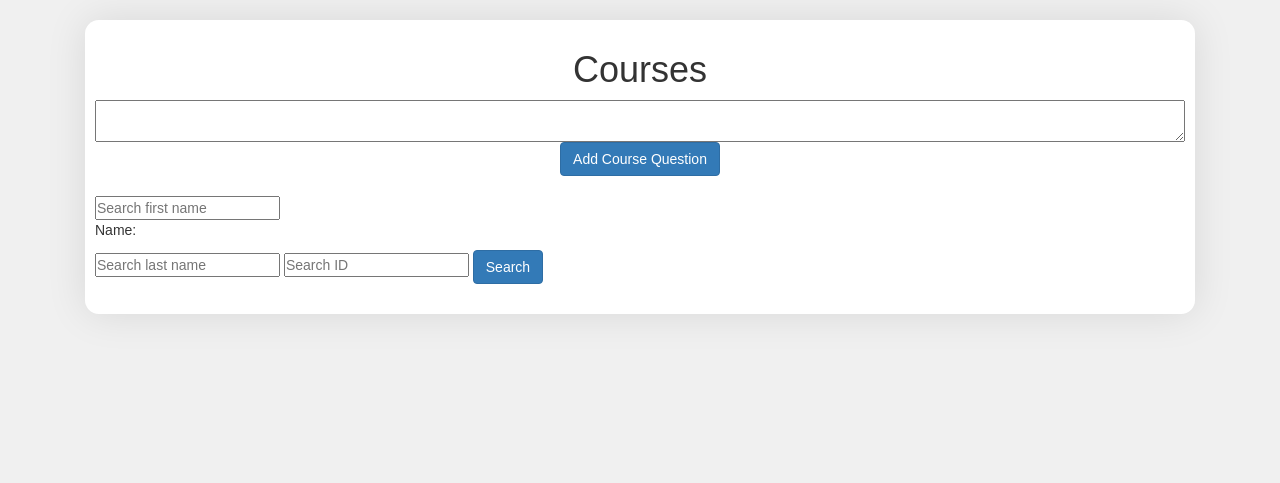
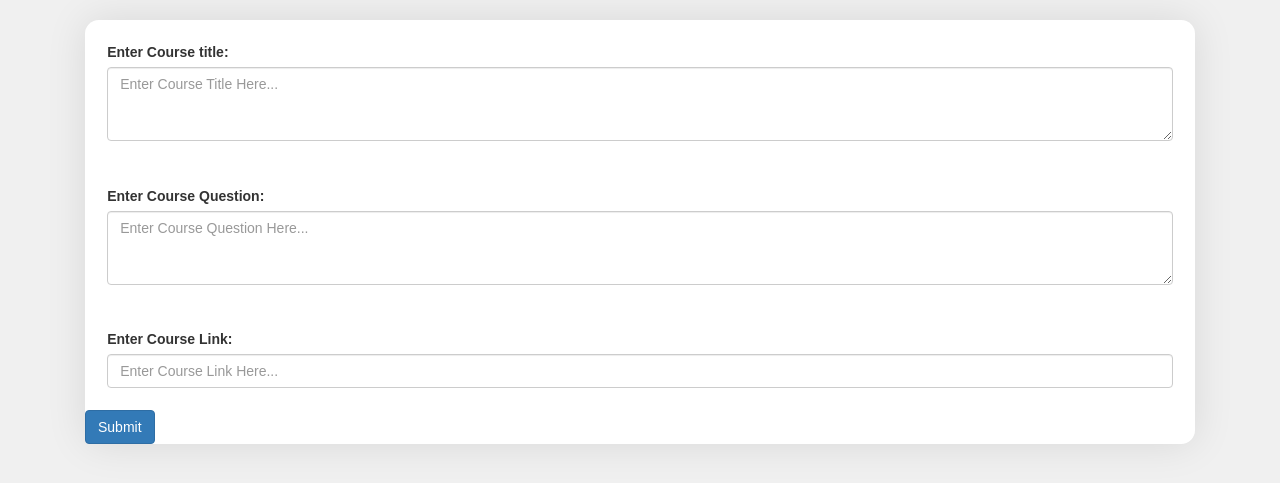
Before and after one commit to 2ashy4u/CSE120Project, a Flask app: page /AddCourses in a window 1280 px wide. Shown: the part 62-545 px from the top of the page. Run offline with Flask 2, Linux system fonts and the light colour scheme; a user stored in the database is signed in; data comes from the database, SQL or seed files in the repository; data that the repository does not hold is empty; some libraries are stand-ins or nearby versions.

Commit message:
update new code from main

```diff
--- a/website/__init__.py
+++ b/website/__init__.py
@@ -36,9 +36,8 @@ def create_app():
 
     # below requires existing database called 'userdb' / Connects to local Database using sqlalchemy
     app.config[
+        'SQLALCHEMY_DATABASE_URI'] = f'mysql://root:@127.0.0.1:3306/{DB_NAME}'
 # initializes database with app
-        'SQLALCHEMY_DATABASE_URI'] = f'mysql://root:@127.0.0.1:3306/{DB_NAME}'
-
     db.init_app(app)
 # more improrts from different files
     from .views import views
--- a/website/auth.py
+++ b/website/auth.py
@@ -1,5 +1,3 @@
-from crypt import methods
-from operator import methodcaller
 from flask import Blueprint, render_template, request, flash, redirect, url_for
 from .models import User, Course
 from . import db
@@ -15,7 +13,6 @@ auth = Blueprint('auth', __name__)
 
 @auth.route('/Welcome')
 def land():
-    print("Welcome")
     return render_template("landingPage.html")
 
 
@@ -28,16 +25,17 @@ def login():
         user = User.query.filter_by(email=email).first()
         if user:
             if user.password == password:
-                flash('Logged in successfully', category='success')
                 login_user(user, remember=True)
                 if user.isManager == 'N':
                     return redirect(url_for('auth.home'))
                 else:
                     return redirect(url_for('auth.manager'))
             else:
-                flash('Wrong password', category='error')
+                flash('Wrong password!', category='error')
+                return render_template('login.html')
         else:
-            flash('Wrong email', category='error')
+            flash('Wrong email!', category='error')
+            return render_template('login.html')
     return render_template("login.html", user=current_user)
 
 
@@ -51,14 +49,14 @@ def logout():
 @auth.route('/Home')
 @login_required
 def home():
-    return render_template("managerHome.html", user=current_user)
+    return render_template("home.html", user=current_user)
 
 
 @auth.route('/Manager')
 @login_required
 # @roles_required("Manager")
 def manager():
-    return render_template("managerView.html", user=current_user)
+    return render_template("manager.html", user=current_user)
 
 
 @auth.route('/CoursesOverview')
@@ -66,25 +64,22 @@ def manager():
 def coursesOverview():
     return render_template("coursesOverview.html", user=current_user)
 
+
 @auth.route('/AddCourses', methods=['GET', 'POST'])
 @login_required
 def addCourse():
     if request.method == 'POST':
-        course = request.form.get('course')
-
-        if len(course) < 1:
-            flash('question too short!', category='error')
+        courseQues = request.form.get('courseQues')
+        courseLink = request.form.get('courseLink')
+        courseTitle = request.form.get('courseTitle')
+        if len(courseTitle) < 1:
+            flash("Course Title was not entered!", category='error')
+        elif len(courseQues) < 1:
+            flash("Course Question was not entered!", category='error')
         else:
-            new_course = Course(courseQues=course,
-                                courseTime=now, user_id=current_user.id)
+            new_course = Course(courseQues=courseQues, courseTime=now,
+                                user_id=current_user.id, courseLink=courseLink, courseTitle=courseTitle)
             db.session.add(new_course)
             db.session.commit()
-            flash('Question added.', category='success')
-
-    # ******************* search bar *******************
-        searchFirstname = request.form.get('searchFirstname')
-        # print(search)
-        print(searchFirstname)
-
-
+            flash("Course was added successfully!", category="success")
     return render_template("addCourse.html", user=current_user)
--- a/website/static/css/main.css
+++ b/website/static/css/main.css
@@ -7,14 +7,15 @@
 }
 /* Log in css */
 .container-login{
-    width: 1250x;
+    width: auto;
     height: auto;
-    margin: 0 auto;
+    margin: auto;
     padding: 3em;
     box-shadow: 0 0 40px rgba(0, 0, 0, 0.2);
     border-radius: 1em;
     background: white;
     animation: fadeIn 2s forwards;
+    animation-delay: 1s;
     opacity: 0;
 }
 @keyframes fadeIn {
@@ -40,11 +41,10 @@
   opacity: 0;
 }
 
-/* Add Courses Box CSS */
-.addCourseBox{
+/* Add Courses CSS */
+.addCourses{
   width: auto;
   height:auto;
-  padding: 10px;
   box-shadow: 0 0 40px rgba(0, 0, 0, 0.1);
   border-radius:1em;
   background: white;
@@ -52,6 +52,15 @@
   opacity: 0;
 }
 
+.addCourseTitle{
+  padding: 2%;
+}
+.addCourseQuestion{
+  padding: 2%;
+}
+.addCourseLink{
+  padding: 2%;
+}
 .piechartDiv{
   width: 100%;
   height:auto;
@@ -120,6 +129,7 @@ width: 40em;
 }
 
 /*Plan section*/
+
 .table{
   width: 90%;
   margin: 1em auto;
@@ -242,3 +252,12 @@ body {
   animation: fadeIn 2s forwards;
   opacity: 0;
 }
+.navbar-brand{
+  margin-right: 50%;
+}
+.titleLog{
+  padding: 10%;
+  text-align: center;
+  animation: fadeIn 2s forwards;
+  opacity: 0;
+}
--- a/website/static/js/script.js
+++ /dev/null
@@ -1,20 +0,0 @@
-// This is where you make custom javascript
-// Button to delete questions
-$(function () {
-    $("#btnAdd").bind("click", function () {
-        var div = $("<tr />");
-        div.html(GetDynamicTextBox(""));
-        $("#TextBoxContainer").append(div);
-    });
-    $("body").on("click", ".remove", function () {
-        $(this).closest("tr").remove();
-    });
-});
-// Add Text boxes for create Course Page
-function GetDynamicTextBox(value) {
-    return '<td><input name = "DynamicTextBox" type="text" value = "' + value + '" class="form-control" /></td>' +
-        '<td><input name = "DynamicTextBox" type="text" value = "' + value + '" class="form-control" /></td>' +
-        '<td><input name = "DynamicTextBox" type="text" value = "' + value + '" class="form-control" /></td>' +
-        '<td><input name = "DynamicTextBox" type="text" value = "' + value + '" class="form-control" /></td>' +
-        '<td><button type="button" class="btn btn-danger remove"><i class="glyphicon glyphicon-remove-sign"></i></button></td>'
-}
--- a/website/templates/addCourse.html
+++ b/website/templates/addCourse.html
@@ -2,7 +2,12 @@
 navbar%}
 <nav class="navbar navbar-expand-lg navbar-dark bg-dark">
   <a class="navbar-brand" href="/Home">
-    <img src="https://upload.wikimedia.org/wikipedia/commons/f/fa/Western_Digital_brand_mark.svg" width="50" height="25" class="d-inline-block align-top">
+    <img
+      src="https://upload.wikimedia.org/wikipedia/commons/f/fa/Western_Digital_brand_mark.svg"
+      width="50"
+      height="25"
+      class="d-inline-block align-top"
+    />
     Western Digital
   </a>
   <button
@@ -23,9 +28,7 @@ navbar%}
       <a class="nav-iten nav-link" id="home" href="/Home">Home</a>
       <a class="nav-iten nav-link" id="quiz" href="/CoursesOverview">Courses</a>
       {% if user.isManager == 'Y' %}
-      <a class="nav-iten nav-link" id="add_quiz" href="/AddCourses"
-        >Add Courses</a
-      >
+      <a class="nav-iten nav-link" id="add_quiz" href="/AddCourses">Add Courses</a>
       {% endif %}
       <a class="nav-item nav-link" id="logout" href="/logout">Logout</a>
       {% else %}
@@ -35,32 +38,74 @@ navbar%}
   </div>
 </nav>
 {%endblock%} {% block content %}
+<body>
+   {% with message = get_flashed_messages(category_filter=["error"]) %}
+    {%if message %}
+     {% for message in get_flashed_messages() %}
+      <div class="alert alert-danger" role="alert">
+        {{ message }}
+        <button
+          type="button"
+          class="close"
+          data-dismiss="alert"
+          aria-label="Close"
+        >
+          <span aria-hidden="true">&times;</span>
+        </button>
+      </div>
+      {% endfor %} {% endif%} {% endwith %}
+       {% with message = get_flashed_messages(category_filter=["success"]) %}
+    {%if message %}
+     {% for message in get_flashed_messages() %}
+      <div class="alert alert-success" role="alert">
+        {{ message }}
+        <button
+          type="button"
+          class="close"
+          data-dismiss="alert"
+          aria-label="Close"
+        >
+          <span aria-hidden="true">&times;</span>
+        </button>
+      </div>
+      {% endfor %} {% endif%} {% endwith %}
+<div class="addCourses">
+  <div class="addCourseTitle">
+  <form action="#" method="POST">
+    <label for="addCourseTitle">Enter Course title:</label>
+    <textarea
+      type="text"
+      class="form-control"
+      name="courseTitle"
+      id="courseTitle"
+      aria-describedby="courseTitle"
+      rows="3"
+      placeholder="Enter Course Title Here..."></textarea>
+  </div>
 
-  <body>
-    <div class="addCourseBox">
-      <form method="POST">
-        <h1 align="center">Courses</h1>
-        <u1 class="list-group list-group-flush" id="course">
-          {%for course in user.courses %}
-          <li class = "list-group-item"><a href="#">{{ course.courseQues }}</a><button>delete</button></li>
-          {% endfor %}
-        <textarea name = "course" id = "course" class = "for-control"></textarea>
-        <div align="center">
-          <button type = "submit" class = "btn btn-primary">Add Course Question</button>
-        </div>
-        <br>
-        <div>
-          <form method = "POST">
-            <input type="text" name = "searchFirstname" placeholder="Search first name">
-            <p>Name:</p>
-            <p>{{searchFirstname}}</p>
-            <input type="text" name = "searchLastname" placeholder="Search last name">
-            <input type="text" name = "searchEmployeeID" placeholder="Search ID">
-            <align> <button type = "submit" class = "btn btn-primary">Search</button></align>
-          </form>
-        </div>
-      </form>
+  <div class="addCourseQuestion">
+    <label for="courseQues">Enter Course Question:</label>
+    <textarea
+    type="text"
+    class="form-control"
+    name="courseQues"
+    id="courseQues"
+    rows="3"
+    placeholder="Enter Course Question Here..."></textarea>
+
+  </div>
+  <div class="addCourseLink">
+    <label for="courseLink">Enter Course Link:</label>
+    <input
+      type="text"
+      class="form-control"
+      name="courseLink"
+      id="courseLink"
+      placeholder="Enter Course Link Here..."
+    />
     </div>
-    <p>&nbsp;</p>
-  </body>
+    <input type="submit" id = "submitButtonCourse" class="btn btn-primary"></button>
+  </form>
+</div>
+</body>
 {% endblock %}
--- a/website/templates/base.html
+++ b/website/templates/base.html
@@ -29,24 +29,6 @@
   </head>
   <body>
     {%block navbar%} {%endblock%}
-    <!-- Checks if messages work -->
-    {% with messages = get_flashed_messages(with_categories=true) %} {% if
-    messages %} {% for category, message in messages %} {% if category ==
-    'error' %}
-    <div class="alert alert-danger alter-dismissable fade show" role="alert">
-      {{ message }}
-      <button type="button" class="close" data-dismiss="alert">
-        <span aria-hidden="true">&times;</span>
-      </button>
-    </div>
-    {% else %}
-    <div class="alert alert-success alter-dismissable fade show" role="alert">
-      {{ message }}
-      <button type="button" class="close" data-dismiss="alert">
-        <span aria-hidden="true">&times;</span>
-      </button>
-    </div>
-    {% endif %} {%endfor%} {% endif %} {% endwith%}
 
     <div class="container">{%block content%} {%endblock%}</div>
     <!-- Optional JavaScript -->
--- a/website/templates/quiz.html
+++ b/website/templates/quiz.html
@@ -65,4 +65,5 @@
         </div>
 </body>
 </html>
+
 {% endblock %}
```
Also changed, not shown: website/templates/coursesOverview.html (+7 -34 lines), website/templates/home.html (+15 -0 lines), website/templates/login.html (+16 -2 lines), website/templates/managerHome.html (deleted, +0 -50 lines), website/templates/managerView.html (deleted, +0 -111 lines), 2 other files.
